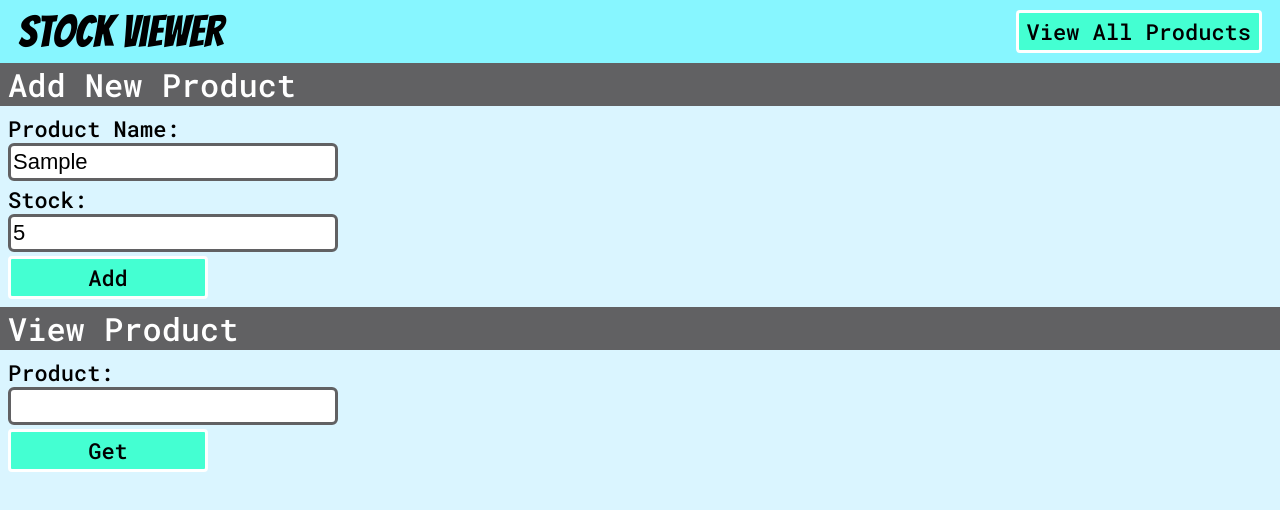
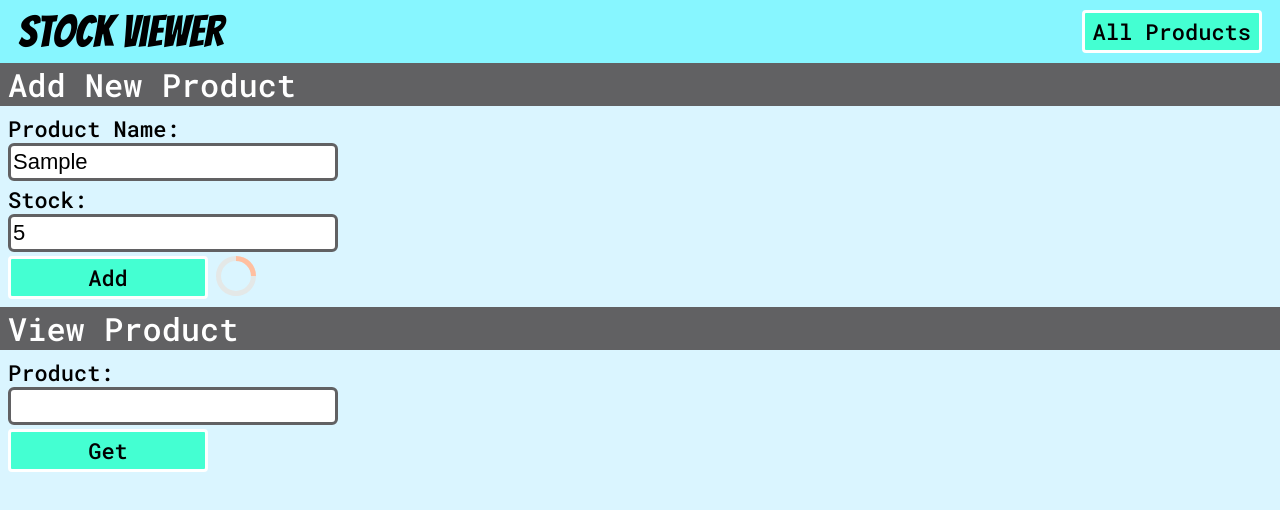
Before and after one commit to Rif-7/stock-demo, a React (Create React App) app: page / in a window 1280 px wide. Both pictures are taken after typing "Sample", "5" into the empty fields and a click on the button "Add". Shown: the top 510 px of the page. Built offline with nearby package versions, Linux system fonts and the light colour scheme; no server answers; the database is empty.

Commit message:
users can add products to firebase

```diff
--- a/package.json
+++ b/package.json
@@ -6,9 +6,11 @@
     "@testing-library/jest-dom": "^5.16.4",
     "@testing-library/react": "^13.1.1",
     "@testing-library/user-event": "^13.5.0",
+    "firebase": "^9.7.0",
     "react": "^18.1.0",
     "react-dom": "^18.1.0",
     "react-hook-form": "^7.30.0",
+    "react-loading": "^2.0.3",
     "react-router-dom": "^6.3.0",
     "react-scripts": "5.0.1",
     "web-vitals": "^2.1.4"
--- a/src/App.js
+++ b/src/App.js
@@ -2,6 +2,21 @@ import { BrowserRouter, Routes, Route } from "react-router-dom";
 
 import Navbar from "./components/Navbar";
 import Home from "./components/Home";
+
+import { initializeApp } from "firebase/app";
+import { getFirestore } from "firebase/firestore";
+
+const firebaseConfig = {
+  apiKey: "AIzaSyDGvM7HIpCoohX8_f1wKxCVNUKxXKkJMFw",
+  authDomain: "stock-demo-98867.firebaseapp.com",
+  projectId: "stock-demo-98867",
+  storageBucket: "stock-demo-98867.appspot.com",
+  messagingSenderId: "584900581361",
+  appId: "1:584900581361:web:62de65563cc0dfb83b9650",
+};
+
+const FirebaseApp = initializeApp(firebaseConfig);
+const db = getFirestore(FirebaseApp);
 
 function App() {
   return (
@@ -14,4 +29,6 @@ function App() {
   );
 }
 
+export { FirebaseApp, db };
+
 export default App;
--- /dev/null
+++ b/src/FirebaseFunctions.js
@@ -0,0 +1,42 @@
+import { db } from "./App";
+import {
+  addDoc,
+  collection,
+  query,
+  where,
+  limit,
+  getDocs,
+} from "firebase/firestore";
+
+const addProductToStore = async (productName, stock) => {
+  productName = productName.toLowerCase().trim();
+  stock = Number(stock);
+  if (!productName || stock < 1) {
+    return "error/invalid-data";
+  }
+
+  const productExists = await getProductByName(productName);
+  if (productExists) {
+    return "error/product-exists";
+  }
+
+  return await addDoc(collection(db, "products"), {
+    productName,
+    stock,
+  });
+};
+
+const getProductByName = async (productName) => {
+  productName = productName.toLowerCase().trim();
+  const productRef = query(
+    collection(db, "products"),
+    where("productName", "==", productName),
+    limit(1)
+  );
+  const productQueryResult = await getDocs(productRef);
+  const productData = productQueryResult.docs[0]?.data();
+  console.log(productData);
+  return productData;
+};
+
+export { addProductToStore, getProductByName };
--- a/src/components/Home.js
+++ b/src/components/Home.js
@@ -1,13 +1,16 @@
-import React from "react";
+import React, { useState } from "react";
 import { useForm } from "react-hook-form";
+import { addProductToStore } from "../FirebaseFunctions";
+import ReactLoading from "react-loading";
 
 const Home = () => {
   const getProduct = (data) => {
     console.log(data);
   };
 
-  const addNewProduct = (data) => {
-    console.log(data);
+  const addNewProduct = async (data) => {
+    const { productName, stockAmount } = data;
+    return await addProductToStore(productName, stockAmount);
   };
 
   return (
@@ -23,11 +26,37 @@ const AddProductForm = ({ addNewProduct }) => {
     register,
     handleSubmit,
     formState: { errors },
+    reset,
   } = useForm();
 
+  const [formStatus, setFormStatus] = useState("idle");
+  const [customError, setCustomError] = useState(null);
+
+  const onSubmit = async (data) => {
+    setCustomError(null);
+    setFormStatus("loading");
+    const result = await addNewProduct(data);
+    if (result === "error/invalid-data") {
+      setCustomError("Invalid Data");
+    } else if (result === "error/product-exists") {
+      setCustomError("Product Already Exists");
+    } else {
+      reset();
+    }
+    setFormStatus("idle");
+  };
+
+  // if any error exists in the input fields set the custom error to null
+  if (errors[Object.keys(errors)[0]]?.message) {
+    if (customError !== null) {
+      setCustomError(null);
+    }
+  }
+
   return (
-    <form className="add-product" onSubmit={handleSubmit(addNewProduct)}>
+    <form className="add-product" onSubmit={handleSubmit(onSubmit)}>
       <div className="form-header">Add New Product</div>
+      {customError ? <p className="error-field">{customError}</p> : null}
       <div className="input-field">
         <label htmlFor="product-name">Product Name: </label>
         <input
@@ -53,7 +82,18 @@ const AddProductForm = ({ addNewProduct }) => {
         ></input>
         <p className="error-field">{errors.stockAmount?.message}</p>
       </div>
-      <button className="submit-btn add-product">Add</button>
+
+      <div className="button-div">
+        <button className="submit-btn add-product">Add</button>
+        {formStatus === "loading" ? (
+          <ReactLoading
+            type="spin"
+            color="#ffbfa0"
+            height="40px"
+            width="40px"
+          />
+        ) : null}
+      </div>
     </form>
   );
 };
@@ -78,7 +118,9 @@ const GetProductForm = ({ getProduct }) => {
         ></input>
         <p className="error-field">{errors.productQuery?.message}</p>
       </div>
-      <button className="submit-btn">Get</button>
+      <div className="button-div">
+        <button className="submit-btn">Get</button>
+      </div>
     </form>
   );
 };
--- a/src/components/Navbar.js
+++ b/src/components/Navbar.js
@@ -4,7 +4,7 @@ const Navbar = () => {
   return (
     <nav className="navbar">
       <span className="header">Stock Viewer</span>
-      <span className="view-all">View All Products</span>
+      <span className="view-all">All Products</span>
     </nav>
   );
 };
--- a/src/index.css
+++ b/src/index.css
@@ -38,6 +38,7 @@ code {
   background-color: #44ffd2;
   cursor: pointer;
   transition: 250ms;
+  text-align: center;
 }
 
 
@@ -70,7 +71,6 @@ code {
   box-sizing: border-box;
   font-family: inherit;
   font-size: 22px;
-  margin-bottom: 8px;
   background-color: #44ffd2;
   border-radius: 4px;
   border: 3px solid white;
@@ -91,11 +91,21 @@ form > button {
   margin-left: 8px;
 }
 
-.input-field > p {
+form > .button-div {
+  margin-bottom: 8px;
+}
+
+form p {
   margin: 0;
 }
 
 .error-field {
   color: red;
-  font-size: 18px
+  font-size: 18px;
+  margin-left: 8px;
 }
+
+.button-div {
+  display: flex;
+  gap: 8px;
+}
```
Also changed, not shown: src/components/ProductPage.js (added, +7 -0 lines), 1 other file (tests, documents, lock files or other folders).
